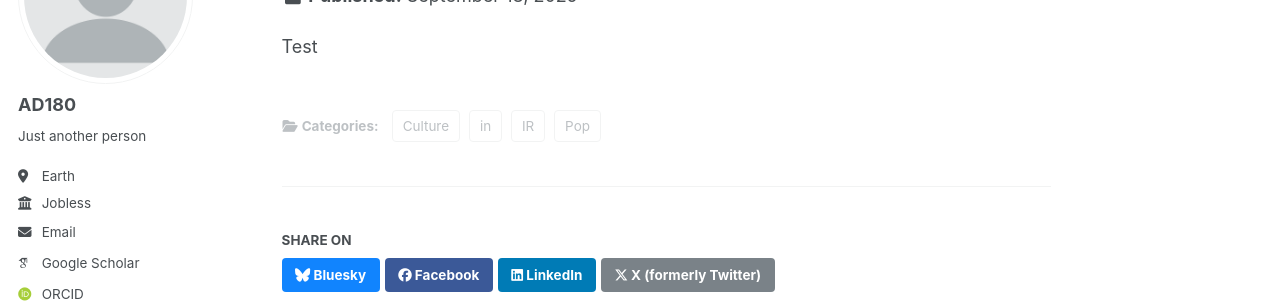
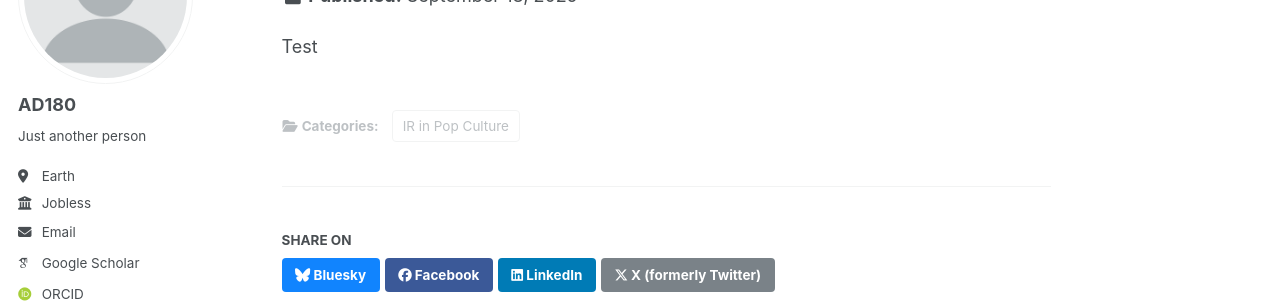
Before and after one commit to AD180-del/ad180-del.github.io, a Jekyll site: the page built from _posts/2025-09-18-anarchy.md, in a window 1280 px wide and 900 px high. Shown: the part 190-493 px from the top of the window. Built offline with Jekyll 4.4.1, drawn with Linux system fonts in a browser that asks for light colours; some web fonts are replaced; a script that is not in the unit is left out.

```diff
--- a/_posts/2025-09-18-anarchy.md
+++ b/_posts/2025-09-18-anarchy.md
@@ -1,6 +1,6 @@
 ---
 title: "Anarchy in Pop Culture"
 date: 2025-09-18
-categories: IR in Pop Culture
+categories: ["IR in Pop Culture"]
 ---
 Test
```
